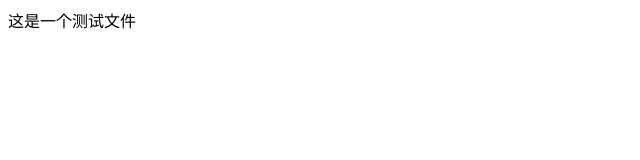
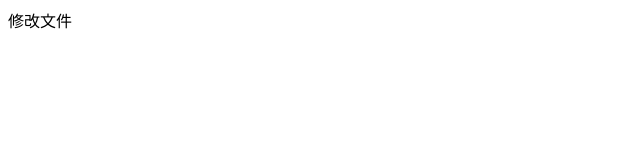
Before and after one commit to liang-yyy/liangyu_04_20_02, a plain HTML site: page index.html in a window 1280 px wide. Shown: the whole page, without its empty margins (0-640 px from the left). Drawn offline with Linux system fonts and the light colour scheme.

Commit message:
修改文件

```diff
--- a/index.html
+++ b/index.html
@@ -6,6 +6,6 @@
     <title>Document</title>
 </head>
 <body>
-    <div>这是一个测试文件</div>
+    <div>修改文件</div>
 </body>
 </html>
```
